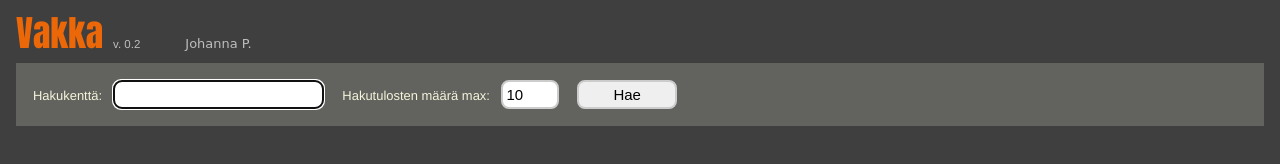
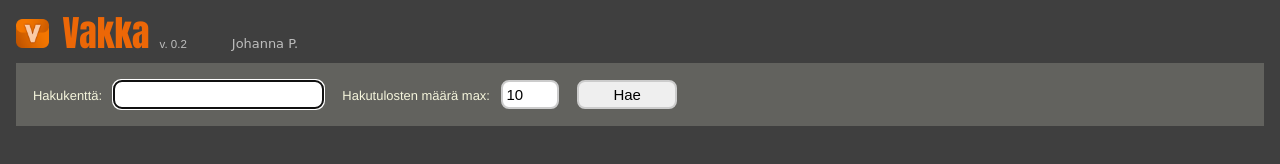
Before and after one commit to JohPak/Vakka, a website: page views/main.html in a window 1280 px wide. Drawn offline with Linux system fonts and the light colour scheme.

Commit message:
favicon, logo

```diff
--- a/css/style.css
+++ b/css/style.css
@@ -134,3 +134,7 @@ label {
     display: inline-block;
     margin: 0;
 }
+.logo {
+    height: 29px;
+    padding-right: 10px;
+}
--- a/views/main.html
+++ b/views/main.html
@@ -7,10 +7,12 @@
             <!-- <meta http-equiv="Content-Type" content="text/javascript">  -->
             <!-- <meta http-equiv="Content-Type" content="text/html">  -->
             <link rel="stylesheet" href="/css/style.css" type="text/css">
+            <link rel="icon" type="image/png" sizes="64x64" href="/css/favicon.ico">
             <script src="jquery-3.5.1.min.js" type="javascript"></script>
-            <title>Vakka</title>
+            <title>Vakka v. 0.2</title>
         </head>
         <body>
+            <img class="logo" src="/css/vakka_logo.png" alt="Vakka">
             <span class="otsikko">Vakka</span><span class="versio">v. 0.2</span><span class="rnimi">Johanna P.</span>
 
 
```
Also changed, not shown: css/favicon.ico (added), css/vakka_logo.png (added).
